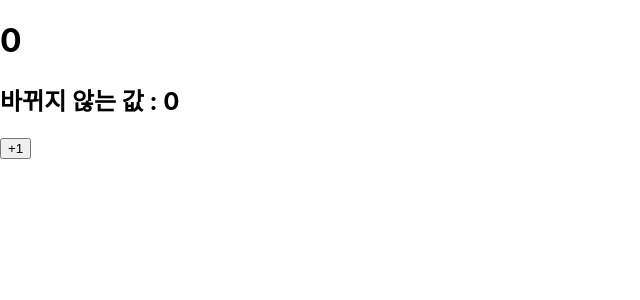
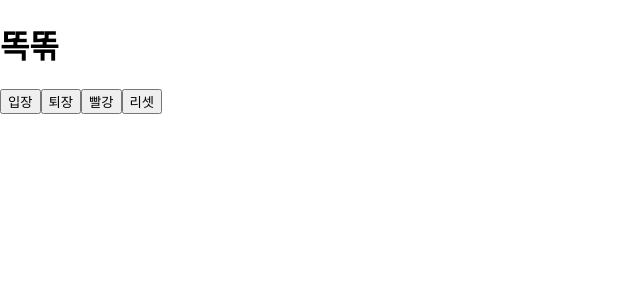
Before and after one commit to teamfroots/react-study, a React (Create React App) app in the folder 03/: page / in a window 1280 px wide. Shown: the top 300 px of the page, without its empty margins (0-640 px from the left). Built offline with nearby package versions, Linux system fonts and the light colour scheme.

Commit message:
함수형 컴포넌트에서 useState 사용하기

```diff
--- a/03/src/App.js
+++ b/03/src/App.js
@@ -1,8 +1,8 @@
 import React from "react";
-import Counter from "./Counter";
+import Say from "./Say";
 
 const App = () => {
-  return <Counter />;
+  return <Say />;
 };
 
 export default App;
--- /dev/null
+++ b/03/src/Say.js
@@ -0,0 +1,21 @@
+import React, { useState } from "react";
+
+const Say = () => {
+  const [message, setMessage] = useState("똑똒");
+  const onClickEnter = () => setMessage("안녕하세요!");
+  const onClickLeave = () => setMessage("안녕히가세요!");
+
+  const [color, setColor] = useState("black");
+
+  return (
+    <div>
+      <h1 style={{ color }}>{message}</h1>
+      <button onClick={onClickEnter}>입장</button>
+      <button onClick={onClickLeave}>퇴장</button>
+      <button onClick={() => setColor("red")}>빨강</button>
+      <button onClick={() => setColor("black")}>리셋</button>
+    </div>
+  );
+};
+
+export default Say;
```
